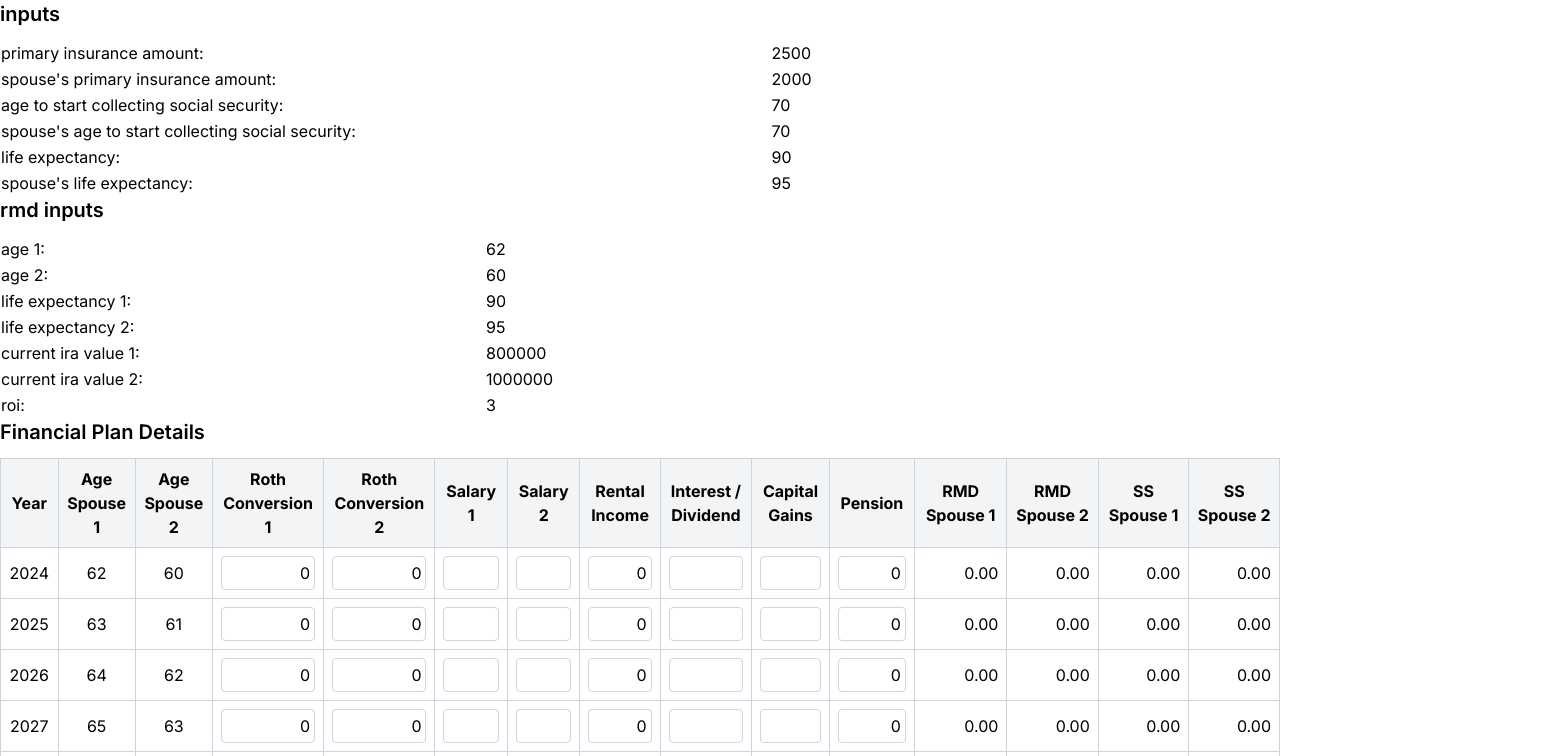
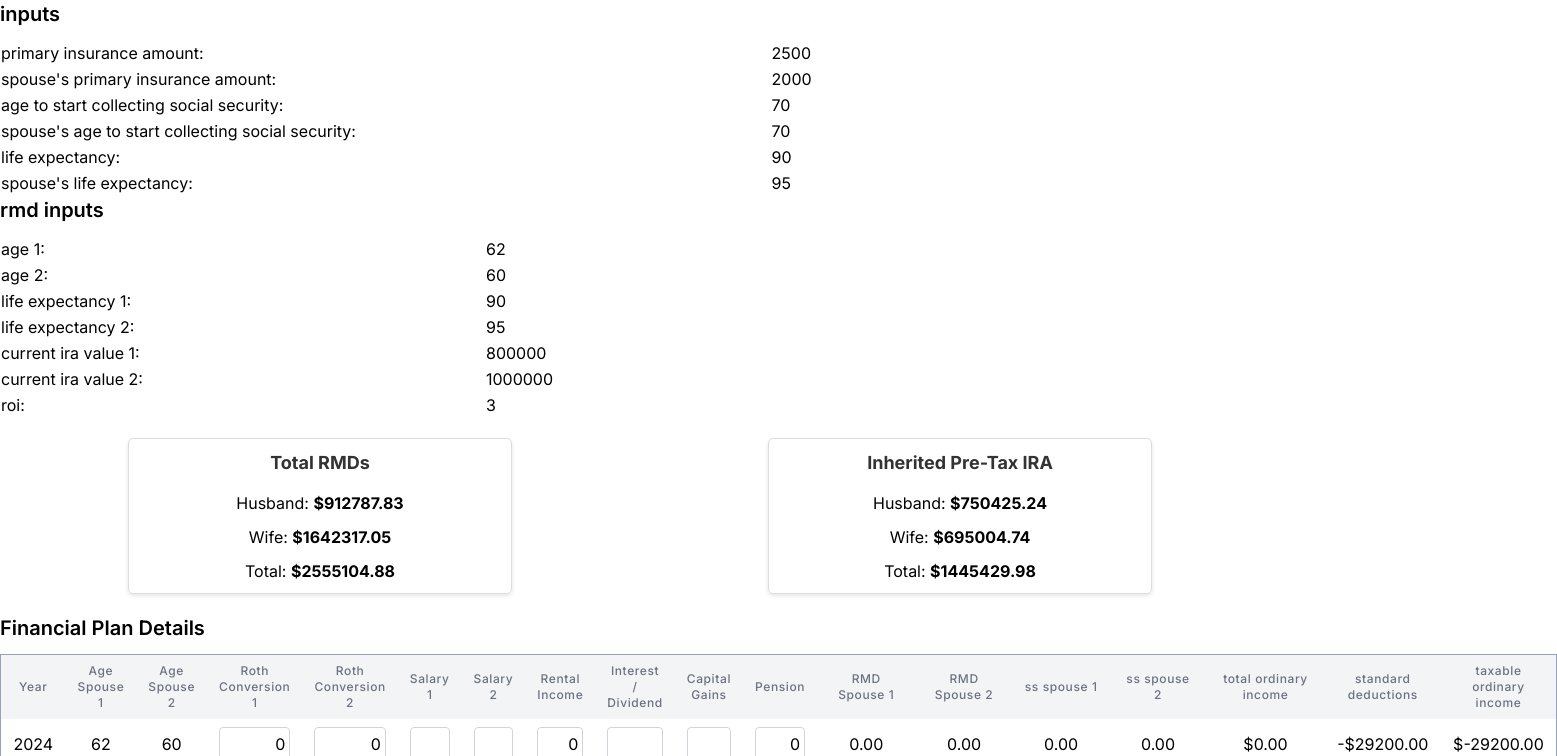
Before and after one commit to megyang/retirement-site, a Next.js app: page /roth in a window 1280 px wide. Shown: the top 756 px of the page, 1557 px wide, since content can reach past the window. Built offline with nearby package versions, Linux system fonts and the light colour scheme.

Commit message:
last three columns, taxable total income finished.

```diff
--- a/src/app/roth/RothOutputs.js
+++ b/src/app/roth/RothOutputs.js
@@ -380,30 +380,78 @@ const RothOutputs = ({ inputs, inputs1 }) => {
         setNpv(npvValue);
         setTotalCash(cumulativeTotal); // Update totalCash with cumulative total
     }, [inputs, currentYear1, benefitsBasedOnAge.husbandYearly, benefitsBasedOnAge.wifeYearly]);
+    const startingStandardDeduction = 29200;
+// Define the annual inflation rate
+    const annualIncreaseRate = 0.02;
 
-    console.log(tableData1)
+// Function to calculate the standard deduction for a given year
+    const calculateStandardDeductionForYear = (year) => {
+        const yearsDifference = year - currentYear; // Assuming 'currentYear' is the base year
+        return startingStandardDeduction * Math.pow(1 + annualIncreaseRate, yearsDifference);
+    };
+
+    const calculateTotalIncomeForYear = (year) => {
+        const ssBenefits = findSsBenefitsByYear(parseInt(year));
+        const editableFieldsForYear = editableFields[year];
+        const rmdSpouse1 = findRmdByYear(iraDetails.spouse1, parseInt(year));
+        const rmdSpouse2 = findRmdByYear(iraDetails.spouse2, parseInt(year));
+
+        const totalIncome = new Decimal(editableFieldsForYear.rothSpouse1)
+            .plus(editableFieldsForYear.rothSpouse2)
+            .plus(editableFieldsForYear.salarySpouse1)
+            .plus(editableFieldsForYear.salarySpouse2)
+            .plus(editableFieldsForYear.rentalIncome)
+            .plus(editableFieldsForYear.interestDividendIncome)
+            .plus(editableFieldsForYear.shortTermCapitalGains)
+            .plus(editableFieldsForYear.pension)
+            .plus(rmdSpouse1)
+            .plus(rmdSpouse2)
+            .plus(ssBenefits.spouse1Benefit)
+            .plus(ssBenefits.spouse2Benefit);
+
+        return totalIncome.toFixed(2); // Adjust the precision as needed
+    };
+
 
     return (
         <div>
+            <div className="totals-display" style={{ display: 'flex', justifyContent: 'space-around', marginTop: '20px', marginBottom: '20px' }}>
+                <div className="total-rmds" style={{ textAlign: 'center', padding: '10px', border: '1px solid #ddd', borderRadius: '5px', width: '30%', boxShadow: '0 2px 4px rgba(0,0,0,0.1)' }}>
+                    <h2 style={{ marginBottom: '15px', color: '#333', fontSize: '18px', fontWeight: 'bold' }}>Total RMDs</h2>
+                    <div style={{ marginBottom: '10px' }}>Husband: <strong>${totals.totalRMDsHusband.toFixed(2)}</strong></div>
+                    <div style={{ marginBottom: '10px' }}>Wife: <strong>${totals.totalRMDsWife.toFixed(2)}</strong></div>
+                    <div>Total: <strong>${totals.totalRMDsHusband.plus(totals.totalRMDsWife).toFixed(2)}</strong></div>
+                </div>
+                <div className="inherited-iras" style={{ textAlign: 'center', padding: '10px', border: '1px solid #ddd', borderRadius: '5px', width: '30%', boxShadow: '0 2px 4px rgba(0,0,0,0.1)' }}>
+                    <h2 style={{ marginBottom: '15px', color: '#333', fontSize: '18px', fontWeight: 'bold' }}>Inherited Pre-Tax IRA</h2>
+                    <div style={{ marginBottom: '10px' }}>Husband: <strong>${totals.inheritedIRAHusband.toFixed(2)}</strong></div>
+                    <div style={{ marginBottom: '10px' }}>Wife: <strong>${totals.inheritedIRAWife.toFixed(2)}</strong></div>
+                    <div>Total: <strong>${totals.inheritedIRAHusband.plus(totals.inheritedIRAWife).toFixed(2)}</strong></div>
+                </div>
+            </div>
+
             <h2 className="text-xl font-semibold mb-3">Financial Plan Details</h2>
             <table className="min-w-full table-fixed border-collapse border border-slate-400">
                 <thead className="bg-gray-100">
                 <tr>
-                    <th className="p-2 border border-slate-300">Year</th>
-                    <th className="p-2 border border-slate-300">Age Spouse 1</th>
-                    <th className="p-2 border border-slate-300">Age Spouse 2</th>
-                    <th className="p-2 border border-slate-300">Roth Conversion 1</th>
-                    <th className="p-2 border border-slate-300">Roth Conversion 2</th>
-                    <th className="p-2 border border-slate-300">Salary 1</th>
-                    <th className="p-2 border border-slate-300">Salary 2</th>
-                    <th className="p-2 border border-slate-300">Rental Income</th>
-                    <th className="p-2 border border-slate-300">Interest / Dividend</th>
-                    <th className="p-2 border border-slate-300">Capital Gains</th>
-                    <th className="p-2 border border-slate-300">Pension</th>
-                    <th className="p-2 border border-slate-300">RMD Spouse 1</th>
-                    <th className="p-2 border border-slate-300">RMD Spouse 2</th>
-                    <th className="p-2 border border-slate-300">SS Spouse 1</th>
-                    <th className="p-2 border border-slate-300">SS Spouse 2</th>
+                    <th className="px-3 py-2 text-center text-xs font-medium text-gray-500 tracking-wider">Year</th>
+                    <th className="px-3 py-2 text-center text-xs font-medium text-gray-500 tracking-wider">Age Spouse 1</th>
+                    <th className="px-3 py-2 text-center text-xs font-medium text-gray-500 tracking-wider">Age Spouse 2</th>
+                    <th className="px-3 py-2 text-center text-xs font-medium text-gray-500 tracking-wider">Roth Conversion 1</th>
+                    <th className="px-3 py-2 text-center text-xs font-medium text-gray-500 tracking-wider">Roth Conversion 2</th>
+                    <th className="px-3 py-2 text-center text-xs font-medium text-gray-500 tracking-wider">Salary 1</th>
+                    <th className="px-3 py-2 text-center text-xs font-medium text-gray-500 tracking-wider">Salary 2</th>
+                    <th className="px-3 py-2 text-center text-xs font-medium text-gray-500 tracking-wider">Rental Income</th>
+                    <th className="px-3 py-2 text-center text-xs font-medium text-gray-500 tracking-wider">Interest / Dividend</th>
+                    <th className="px-3 py-2 text-center text-xs font-medium text-gray-500 tracking-wider">Capital Gains</th>
+                    <th className="px-3 py-2 text-center text-xs font-medium text-gray-500 tracking-wider">Pension</th>
+                    <th className="px-3 py-2 text-center text-xs font-medium text-gray-500 tracking-wider">RMD Spouse 1</th>
+                    <th className="px-3 py-2 text-center text-xs font-medium text-gray-500 tracking-wider">RMD Spouse 2</th>
+                    <th className="px-3 py-2 text-center text-xs font-medium text-gray-500 tracking-wider">ss spouse 1</th>
+                    <th className="px-3 py-2 text-center text-xs font-medium text-gray-500 tracking-wider">ss spouse 2</th>
+                    <th className="px-3 py-2 text-center text-xs font-medium text-gray-500 tracking-wider">total ordinary income</th>
+                    <th className="px-3 py-2 text-center text-xs font-medium text-gray-500 tracking-wider">standard deductions</th>
+                    <th className="px-3 py-2 text-center text-xs font-medium text-gray-500 tracking-wider">taxable ordinary income</th>
 
 
                 </tr>
@@ -411,23 +459,31 @@ const RothOutputs = ({ inputs, inputs1 }) => {
                 <tbody>
                 {Object.keys(staticFields).map((year, index) => {
                     const ssBenefits = findSsBenefitsByYear(parseInt(year));
+                    const totalIncomeForYear = calculateTotalIncomeForYear(year);
+                    const standardDeductionForYear = calculateStandardDeductionForYear(parseInt(year));
+                    const taxableIncomeForYear = totalIncomeForYear - standardDeductionForYear;
+
                     return (
                         <tr key={year}>
-                            <td className="p-2 border border-slate-300 text-center">{year}</td>
-                            <td className="p-2 border border-slate-300 text-center">{staticFields[year].ageSpouse1}</td>
-                            <td className="p-2 border border-slate-300 text-center">{staticFields[year].ageSpouse2}</td>
-                            <td className="p-2 border border-slate-300">{renderEditableFieldInput(year, 'rothSpouse1')}</td>
-                            <td className="p-2 border border-slate-300">{renderEditableFieldInput(year, 'rothSpouse2')}</td>
-                            <td className="p-2 border border-slate-300">{renderEditableFieldInput(year, 'salary1')}</td>
-                            <td className="p-2 border border-slate-300">{renderEditableFieldInput(year, 'salary2')}</td>
-                            <td className="p-2 border border-slate-300">{renderEditableFieldInput(year, 'rentalIncome')}</td>
-                            <td className="p-2 border border-slate-300">{renderEditableFieldInput(year, 'interest')}</td>
-                            <td className="p-2 border border-slate-300">{renderEditableFieldInput(year, 'capitalGains')}</td>
-                            <td className="p-2 border border-slate-300">{renderEditableFieldInput(year, 'pension')}</td>
-                            <td className="p-2 border border-slate-300 text-right">{findRmdByYear(iraDetails.spouse1, parseInt(year))}</td>
-                            <td className="p-2 border border-slate-300 text-right">{findRmdByYear(iraDetails.spouse2, parseInt(year))}</td>
-                            <td className="p-2 border border-slate-300 text-right">{ssBenefits.spouse1Benefit}</td>
-                            <td className="p-2 border border-slate-300 text-right">{ssBenefits.spouse2Benefit}</td>
+                            <td className="px-3 py-2 text-center whitespace-nowrap">{year}</td>
+                            <td className="px-3 py-2 text-center whitespace-nowrap">{staticFields[year].ageSpouse1}</td>
+                            <td className="px-3 py-2 text-center whitespace-nowrap">{staticFields[year].ageSpouse2}</td>
+                            <td className="px-3 py-2 text-center whitespace-nowrap">{renderEditableFieldInput(year, 'rothSpouse1')}</td>
+                            <td className="px-3 py-2 text-center whitespace-nowrap">{renderEditableFieldInput(year, 'rothSpouse2')}</td>
+                            <td className="px-3 py-2 text-center whitespace-nowrap">{renderEditableFieldInput(year, 'salary1')}</td>
+                            <td className="px-3 py-2 text-center whitespace-nowrap">{renderEditableFieldInput(year, 'salary2')}</td>
+                            <td className="px-3 py-2 text-center whitespace-nowrap">{renderEditableFieldInput(year, 'rentalIncome')}</td>
+                            <td className="px-3 py-2 text-center whitespace-nowrap">{renderEditableFieldInput(year, 'interest')}</td>
+                            <td className="px-3 py-2 text-center whitespace-nowrap">{renderEditableFieldInput(year, 'capitalGains')}</td>
+                            <td className="px-3 py-2 text-center whitespace-nowrap">{renderEditableFieldInput(year, 'pension')}</td>
+                            <td className="px-3 py-2 text-center whitespace-nowrap">{findRmdByYear(iraDetails.spouse1, parseInt(year))}</td>
+                            <td className="px-3 py-2 text-center whitespace-nowrap">{findRmdByYear(iraDetails.spouse2, parseInt(year))}</td>
+                            <td className="px-3 py-2 text-center whitespace-nowrap">{ssBenefits.spouse1Benefit}</td>
+                            <td className="px-3 py-2 text-center whitespace-nowrap">{ssBenefits.spouse2Benefit}</td>
+                            <td className="px-3 py-2 text-center whitespace-nowrap">${totalIncomeForYear}</td>
+                            <td className="px-3 py-2 text-center whitespace-nowrap">-${standardDeductionForYear.toFixed(2)}</td>
+                            <td className="px-3 py-2 text-center whitespace-nowrap">${taxableIncomeForYear.toFixed(2)}</td>
+
 
                         </tr>
                     )
@@ -437,21 +493,7 @@ const RothOutputs = ({ inputs, inputs1 }) => {
 
             {/*RMD TABLES */}
 
-            <div className="totals-display">
-                <div className="total-rmds">
-                    <h2>Total RMDs</h2>
-                    <div>Husband: ${totals.totalRMDsHusband.toFixed(2)}</div>
-                    <div>Wife: ${totals.totalRMDsWife.toFixed(2)}</div>
-                    <div>Total: ${(totals.totalRMDsHusband.plus(totals.totalRMDsWife)).toFixed(2)}</div>
-                </div>
-                <div className="inherited-iras">
-                    <h2>Inherited Pre-Tax IRA</h2>
-                    <div>Husband: ${totals.inheritedIRAHusband.toFixed(2)}</div>
-                    <div>Wife: ${totals.inheritedIRAWife.toFixed(2)}</div>
-                    <div>Total: ${(totals.inheritedIRAHusband.plus(totals.inheritedIRAWife)).toFixed(2)}</div>
-                </div>
-            </div>
-
+            {/*
             <h2 className="text-xl font-semibold mb-3">Spouse 1 IRA Details</h2>
             <table className="min-w-full table-auto border-collapse border border-slate-400">
                 <thead>
@@ -503,8 +545,7 @@ const RothOutputs = ({ inputs, inputs1 }) => {
                 ))}
                 </tbody>
             </table>
-
-
+*/}
         </div>
     );
 
```
